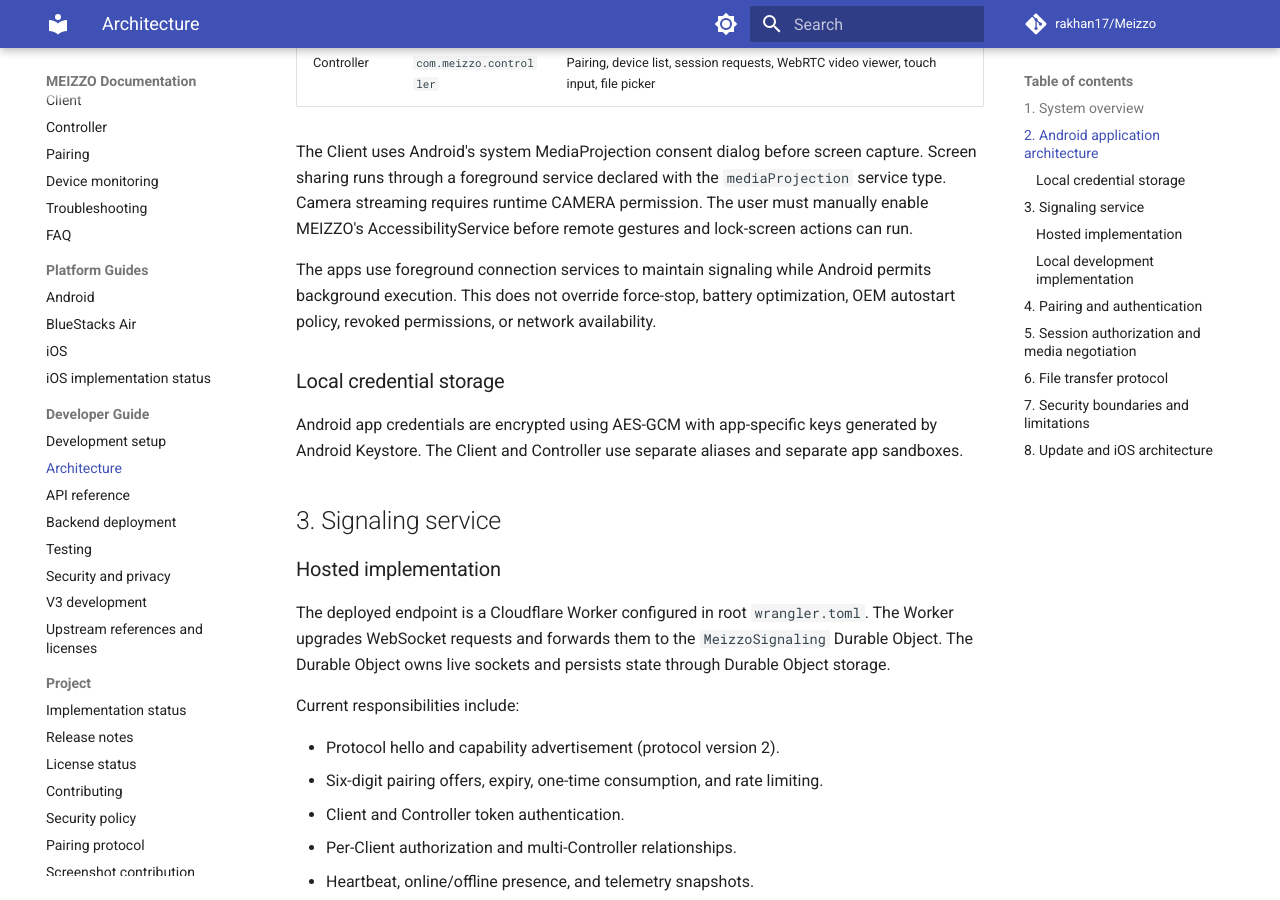
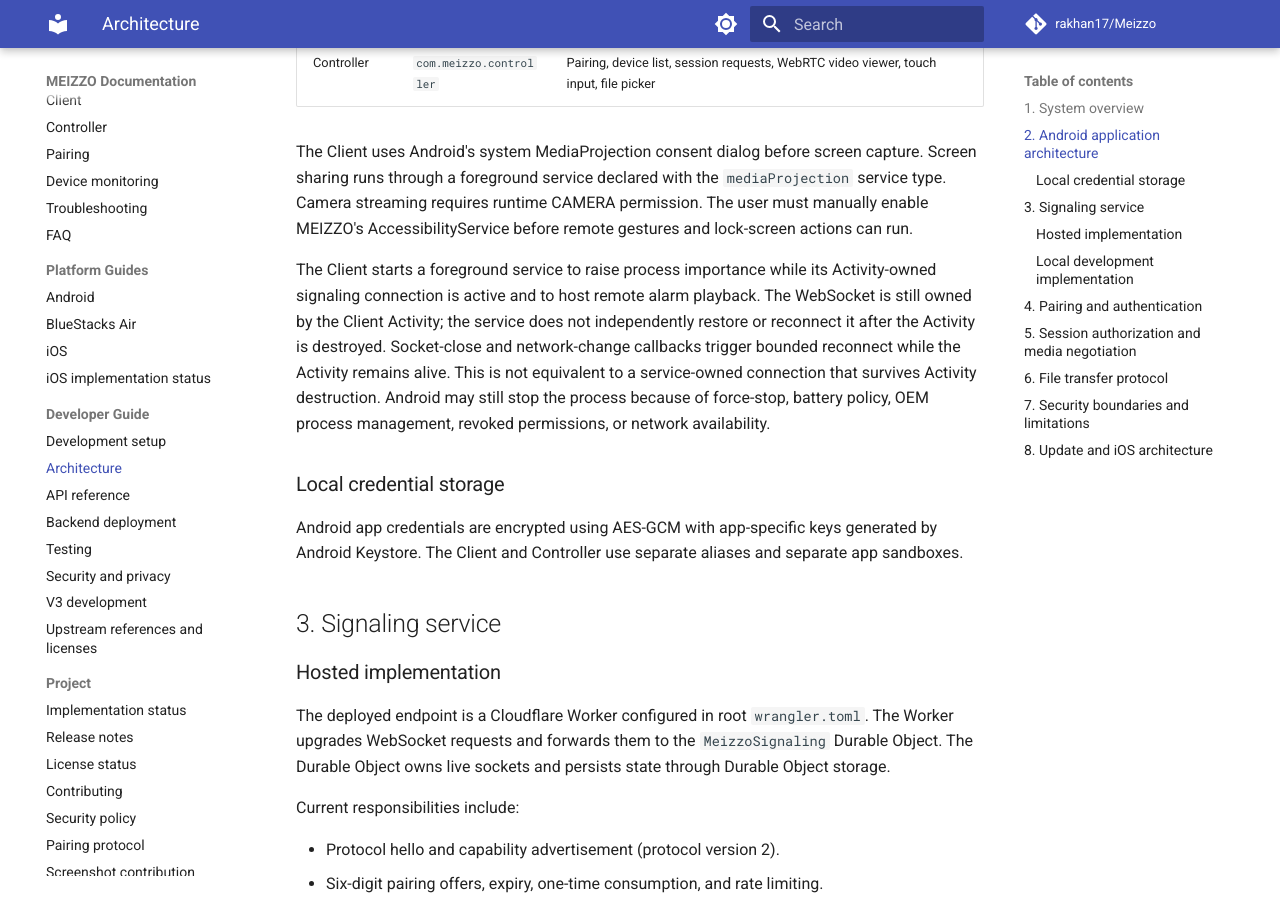
Before and after one commit to rakhan17/Meizzo, an MkDocs documentation site: the page built from docs/architecture.md, in a window 1280 px wide and 900 px high, scrolled down 1459 px. Built offline with MkDocs 1.6.1 and Material for MkDocs 9.7.7, drawn with Linux system fonts in a browser that asks for light colours; comment, search, counter and statistics services are not loaded.

Commit message:
Document actual Client foreground connection ownership

```diff
--- a/docs/architecture.md
+++ b/docs/architecture.md
@@ -67,10 +67,15 @@ capture. Screen sharing runs through a foreground service declared with the
 permission. The user must manually enable MEIZZO's AccessibilityService before
 remote gestures and lock-screen actions can run.
 
-The apps use foreground connection services to maintain signaling while
-Android permits background execution. This does not override force-stop,
-battery optimization, OEM autostart policy, revoked permissions, or network
-availability.
+The Client starts a foreground service to raise process importance
+while its Activity-owned signaling connection is active and to host remote
+alarm playback. The WebSocket is still owned by the Client Activity; the
+service does not independently restore or reconnect it after the Activity is
+destroyed. Socket-close and network-change callbacks trigger bounded reconnect
+while the Activity remains alive. This is not equivalent to a service-owned
+connection that survives Activity destruction. Android may still stop the
+process because of force-stop, battery policy, OEM process management, revoked
+permissions, or network availability.
 
 ### Local credential storage
 
```
